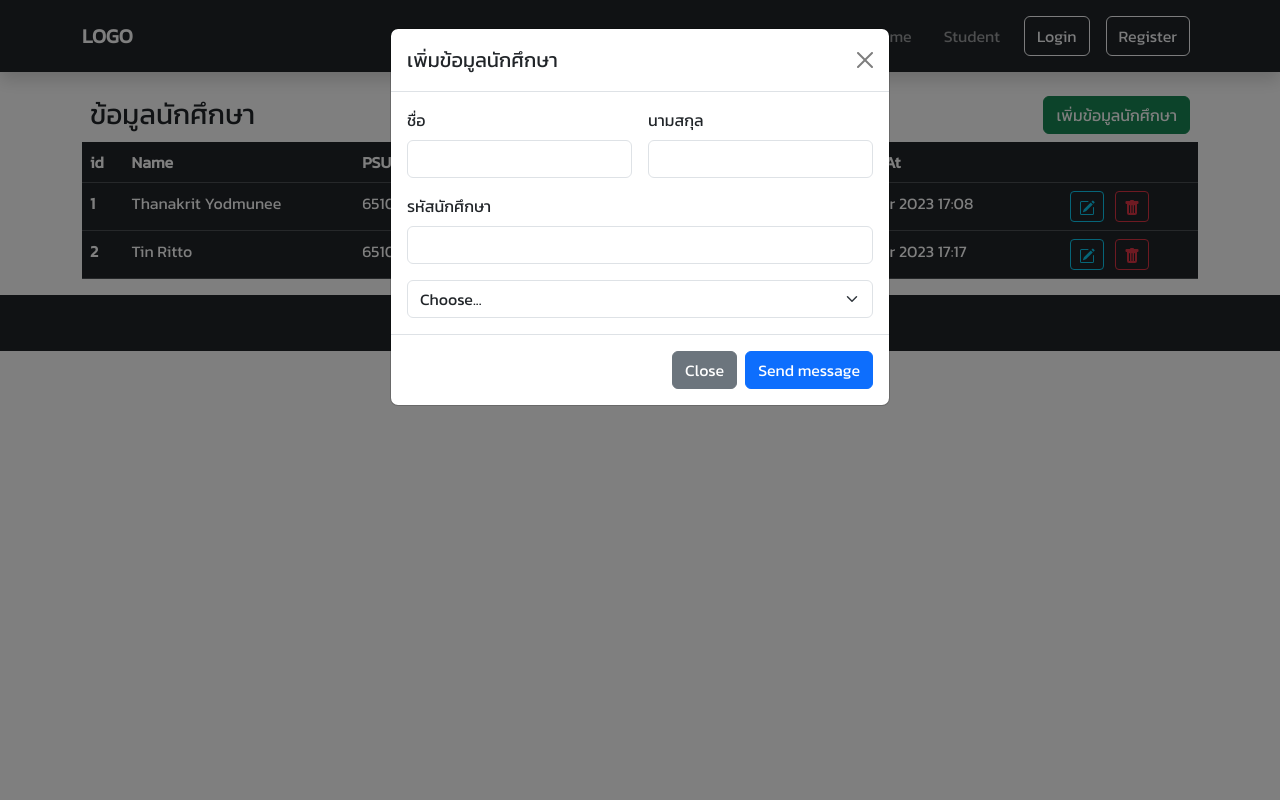
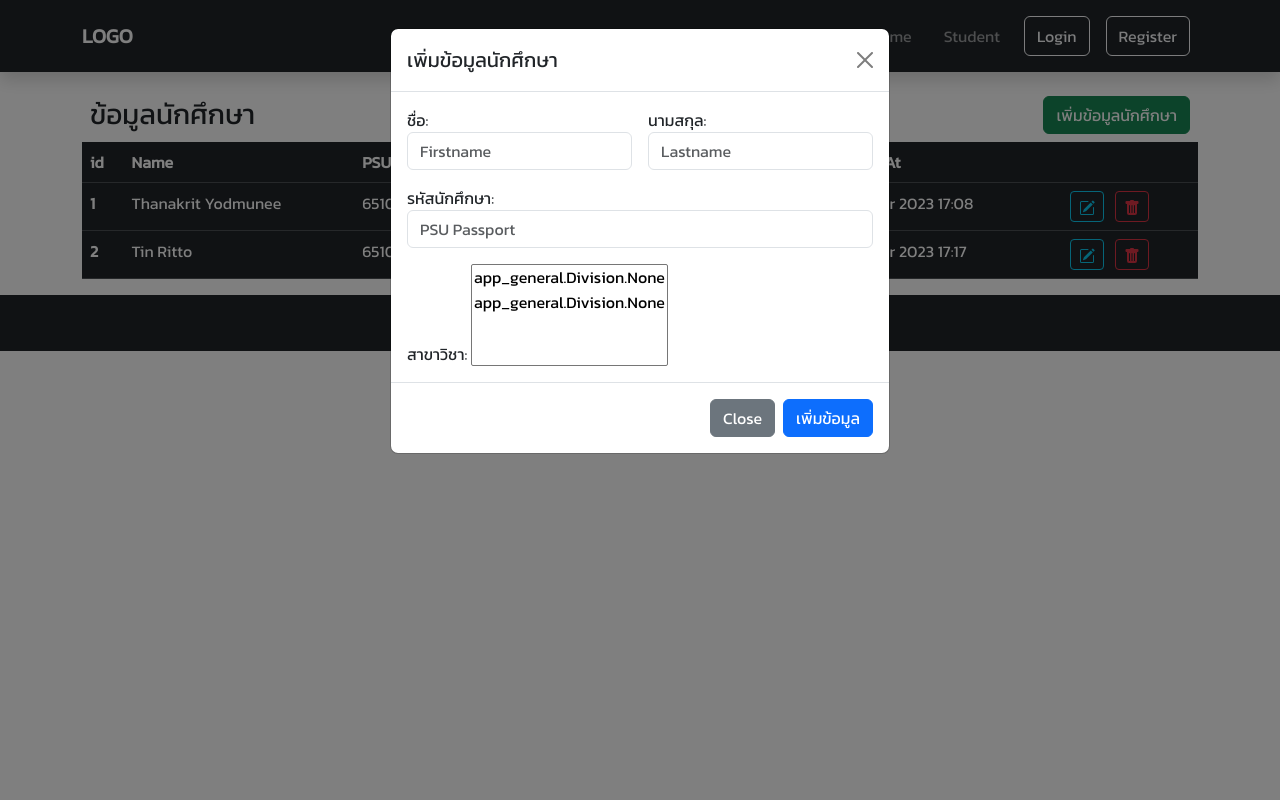
Before and after one commit to MeeMeChu/Django-Intern, a Django app: page /student in a window 1280 px wide, after a click on "เพิ่มข้อมูลนักศึกษา". Run offline with Django 4.2, Linux system fonts and the light colour scheme; data comes from the database, SQL or seed files in the repository; both versions use the stored data as it was after the commit; some libraries are stand-ins or nearby versions.

Commit message:
Create ModelForms

```diff
--- a/intern_web/app_general/forms.py
+++ b/intern_web/app_general/forms.py
@@ -1,16 +1,17 @@
 from django import forms
 from .models import StudentInfo
+from django.forms import TextInput, EmailInput
 
 class DivisionMultipleChoiceField(forms.ModelMultipleChoiceField):
     def label_from_instance(self, obj):
-        return obj.title
+        return obj.division
 
 class StudentModelForm(forms.ModelForm):
     division_set = DivisionMultipleChoiceField(
         queryset = StudentInfo.objects.order_by("-id"),
         required = True,
         label = 'สาขาวิชา',
-        widget = forms.CheckboxSelectMultiple,
+        widget = forms.SelectMultiple,
     )
 
     class Meta:
@@ -20,5 +21,23 @@ class StudentModelForm(forms.ModelForm):
             'firstName' : 'ชื่อ',
             'lastName' : 'นามสกุล',
             'psu_passport' : 'รหัสนักศึกษา',
-            'division' : 'สาขาวิชา',
+            'division_set' : 'สาขาวิชา',
         }
+        widgets = {
+            'firstName': TextInput(attrs={
+                'class': "form-control",
+                'placeholder': 'Firstname',
+            }),
+            'lastName': TextInput(attrs={
+                'class': "form-control",
+                'placeholder': 'Lastname',
+            }),
+            'psu_passport': TextInput(attrs={
+                'class': "form-control",
+                'placeholder': 'PSU Passport',
+            }),
+            'division_set': TextInput(attrs={
+                'class': "dropdown-item",
+                'placeholder': 'เลือกสาขาวิชา',
+            }),
+        }
--- a/intern_web/app_general/models.py
+++ b/intern_web/app_general/models.py
@@ -5,9 +5,10 @@ from django.db import models
 class StudentInfo(models.Model):
     firstName = models.CharField(max_length=60)
     lastName = models.CharField(max_length=60)
-    psu_passport = models.CharField(max_length=60, unique=True)
+    psu_passport = models.CharField(max_length=60, unique=True )
     registered_at = models.DateTimeField(auto_now_add=True)
     division = models.ManyToManyField("Division")
+
 
 class Division(models.Model):
     name = models.CharField(max_length=60, unique=True)
--- a/intern_web/app_general/templates/app_general/components/modaladd.html
+++ b/intern_web/app_general/templates/app_general/components/modaladd.html
@@ -12,26 +12,27 @@
         <!-- ------------form-------------- -->
 
         <form method="post" action="{% url 'student' %}" class="row g-3">
-          <div class="col-md-6">
-            <label for="firstName" class="form-label">ชื่อ</label>
-            <input type="text" name="firstName" class="form-control" required>
+          {% csrf_token %}
+          {{ form.non_field_errors }}
+          <div class="col-md-6 ">
+            {{ form.firstName.label_tag }}
+            {{ form.firstName }}
+            {{ form.firstName.error }}
           </div>
           <div class="col-md-6">
-            <label for="lastName" class="form-label">นามสกุล</label>
-            <input type="text" name="lastName" class="form-control" required>
+            {{ form.lastName.label_tag }}
+            {{ form.lastName }}
+            {{ form.lastName.error }}
           </div>
           <div class="col-md-12">
-            <label for="psu_passport" class="form-label">รหัสนักศึกษา</label>
-            <input type="text" name="psu_passport" class="form-control">
+            {{ form.psu_passport.label_tag }}
+            {{ form.psu_passport }}
+            {{ form.psu_passport.error }}
           </div>
           <div class="col-md-12">
-            <label class="visually-hidden" for="autoSizingSelect">สาขาวิชา</label>
-            <select class="form-select" id="autoSizingSelect">
-              <option selected>Choose...</option>
-              <option value="1">One</option>
-              <option value="2">Two</option>
-              <option value="3">Three</option>
-            </select>
+            {{ form.division_set.label_tag }}
+            {{ form.division_set }}
+            {{ form.division_set.error }}
           </div>
         </form>
 
@@ -40,7 +41,7 @@
       </div>
       <div class="modal-footer">
         <button type="button" class="btn btn-secondary" data-bs-dismiss="modal">Close</button>
-        <button type="button" class="btn btn-primary">Send message</button>
+        <button type="submit" class="btn btn-primary">เพิ่มข้อมูล</button>
       </div>
     </div>
   </div>
--- a/intern_web/intern_web/settings.py
+++ b/intern_web/intern_web/settings.py
@@ -39,6 +39,7 @@ INSTALLED_APPS = [
     "django.contrib.staticfiles",
     "app_general.apps.AppGeneralConfig",
     'bootstrap5',
+    'oidc_provider',
 ]
 
 MIDDLEWARE = [
@@ -123,3 +124,5 @@ STATIC_URL = "static/"
 # https://docs.djangoproject.com/en/4.2/ref/settings/#default-auto-field
 
 DEFAULT_AUTO_FIELD = "django.db.models.BigAutoField"
+
+LOGIN_URL = '/accounts/login/'
--- a/intern_web/intern_web/urls.py
+++ b/intern_web/intern_web/urls.py
@@ -20,4 +20,5 @@ from django.urls import path, include
 urlpatterns = [
     path('', include('app_general.urls')),
     path("admin/", admin.site.urls),
+    path('openid/', include('oidc_provider.urls', namespace='oidc_provider')),
 ]
```
Also changed, not shown: intern_web/db.sqlite3, 1 other file.
